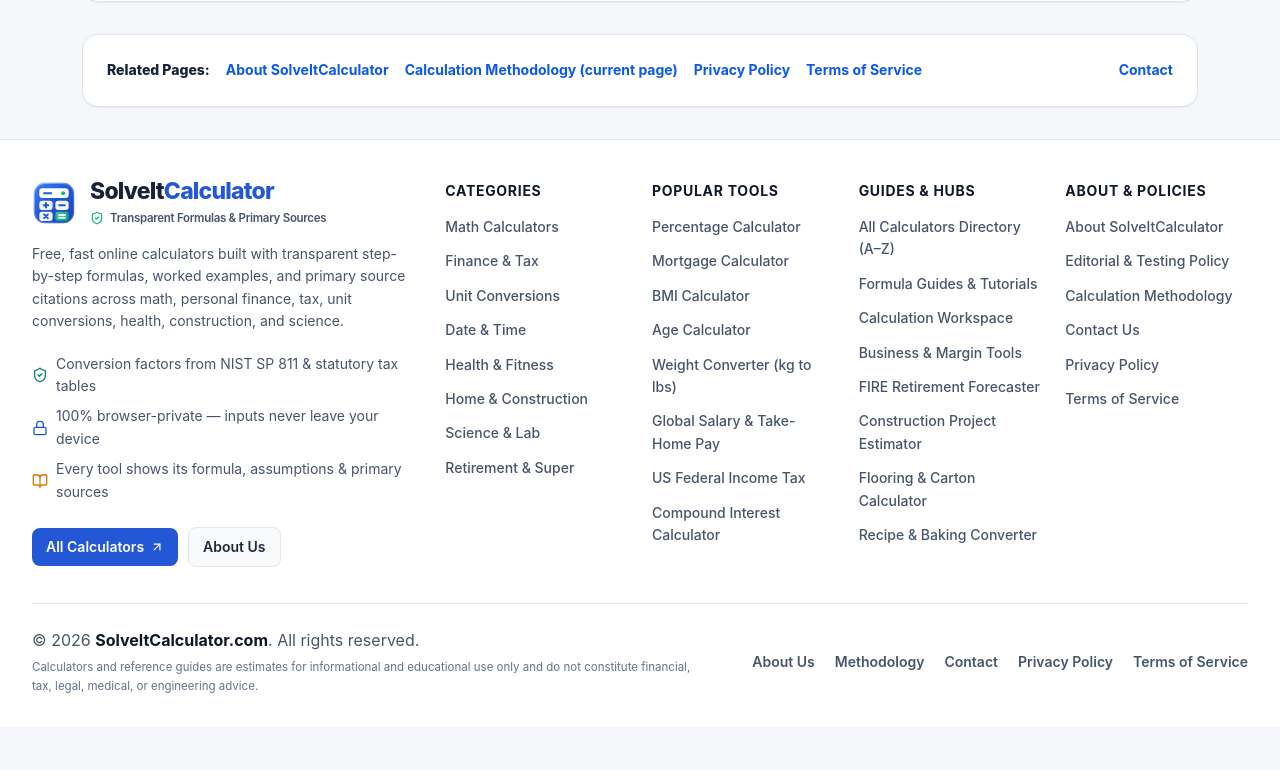
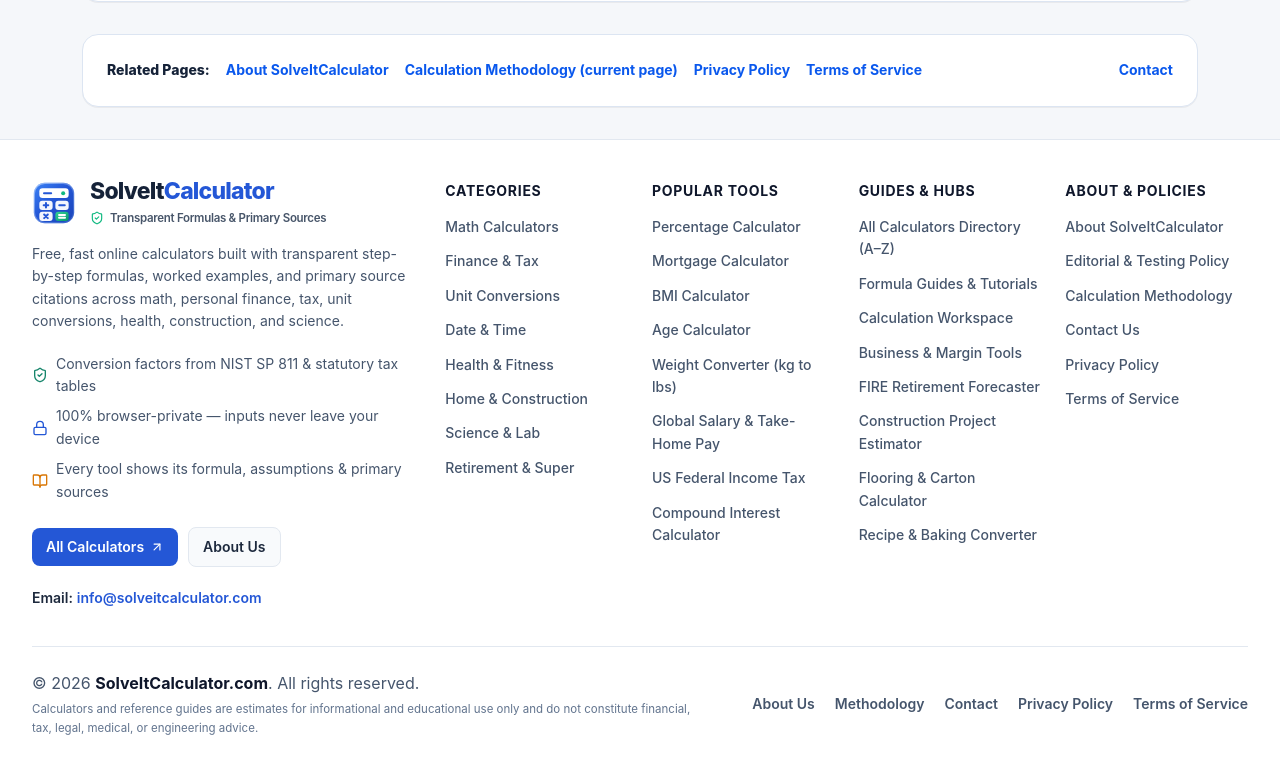
Before and after one commit to medhastone/solveitcalculator, a Next.js app: page /calculation-methodology in a window 1280 px wide. Shown: the part 4559-5329 px from the top of the page. Before the commit the page ends 5286 px from the top, so only its background shows below. Built offline with nearby package versions, Linux system fonts and the light colour scheme; no server answers.

Commit message:
feat: update support email address
Standardize contact email to info@solveitcalculator.com across the footer, about page, and contact form for consistent branding.

```diff
--- a/components/Footer.tsx
+++ b/components/Footer.tsx
@@ -94,7 +94,7 @@ export default function Footer() {
               </li>
             </ul>
 
-            {/* Direct Quick Actions */}
+            {/* Direct Quick Actions & Email */}
             <div className="pt-2 flex flex-wrap items-center gap-2.5">
               <Link
                 href="/calculators"
@@ -109,6 +109,16 @@ export default function Footer() {
               >
                 <span>About Us</span>
               </Link>
+            </div>
+
+            <div className="pt-1 text-xs text-slate-600 dark:text-slate-400">
+              <span className="font-semibold text-slate-800 dark:text-slate-200">Email:</span>{' '}
+              <a
+                href="mailto:info@solveitcalculator.com"
+                className="font-semibold text-[#2457D6] dark:text-blue-400 hover:underline"
+              >
+                info@solveitcalculator.com
+              </a>
             </div>
           </div>
 
--- a/components/about/AboutMethodologyClient.tsx
+++ b/components/about/AboutMethodologyClient.tsx
@@ -276,10 +276,10 @@ export default function AboutMethodologyClient({
                   <span className="mx-2 text-[#CBD5E1]">|</span>
                   <span className="font-extrabold text-[#152238]">Direct Email:</span>{' '}
                   <a
-                    href="mailto:ckchandan9801@gmail.com"
+                    href="mailto:info@solveitcalculator.com"
                     className="text-[#0A58ED] font-semibold hover:underline"
                   >
-                    ckchandan9801@gmail.com
+                    info@solveitcalculator.com
                   </a>
                 </div>
                 <Link
@@ -504,8 +504,8 @@ export default function AboutMethodologyClient({
                     Contact page
                   </Link>{' '}
                   or email{' '}
-                  <a href="mailto:ckchandan9801@gmail.com" className="font-bold text-[#0A58ED] hover:underline">
-                    ckchandan9801@gmail.com
+                  <a href="mailto:info@solveitcalculator.com" className="font-bold text-[#0A58ED] hover:underline">
+                    info@solveitcalculator.com
                   </a>
                   .
                 </li>
--- a/components/contact/ContactErrorReportClient.tsx
+++ b/components/contact/ContactErrorReportClient.tsx
@@ -321,8 +321,14 @@ export default function ContactErrorReportClient() {
               <p className="text-sm sm:text-base lg:text-[17px] text-[#475569] leading-relaxed">
                 We&apos;re always happy to hear from you. You can share
                 feedback, suggest a new calculator, or report a calculation
-                error. Your input helps us improve SolveItCalculator for
-                everyone.
+                issue. Reach us using the form below or email us directly at{' '}
+                <a
+                  href="mailto:info@solveitcalculator.com"
+                  className="font-bold text-[#0A58ED] hover:underline"
+                >
+                  info@solveitcalculator.com
+                </a>
+                .
               </p>
             </div>
 
```
